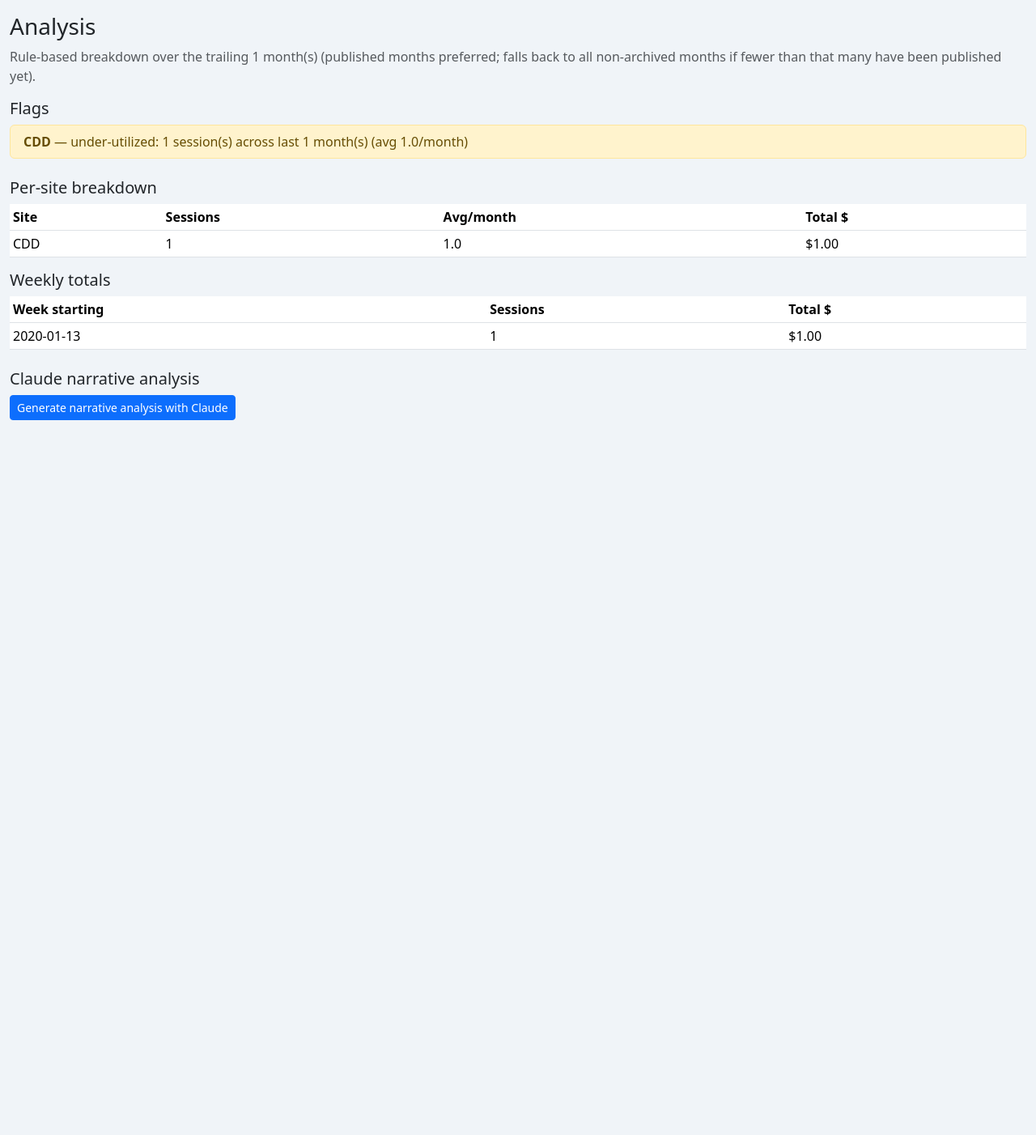
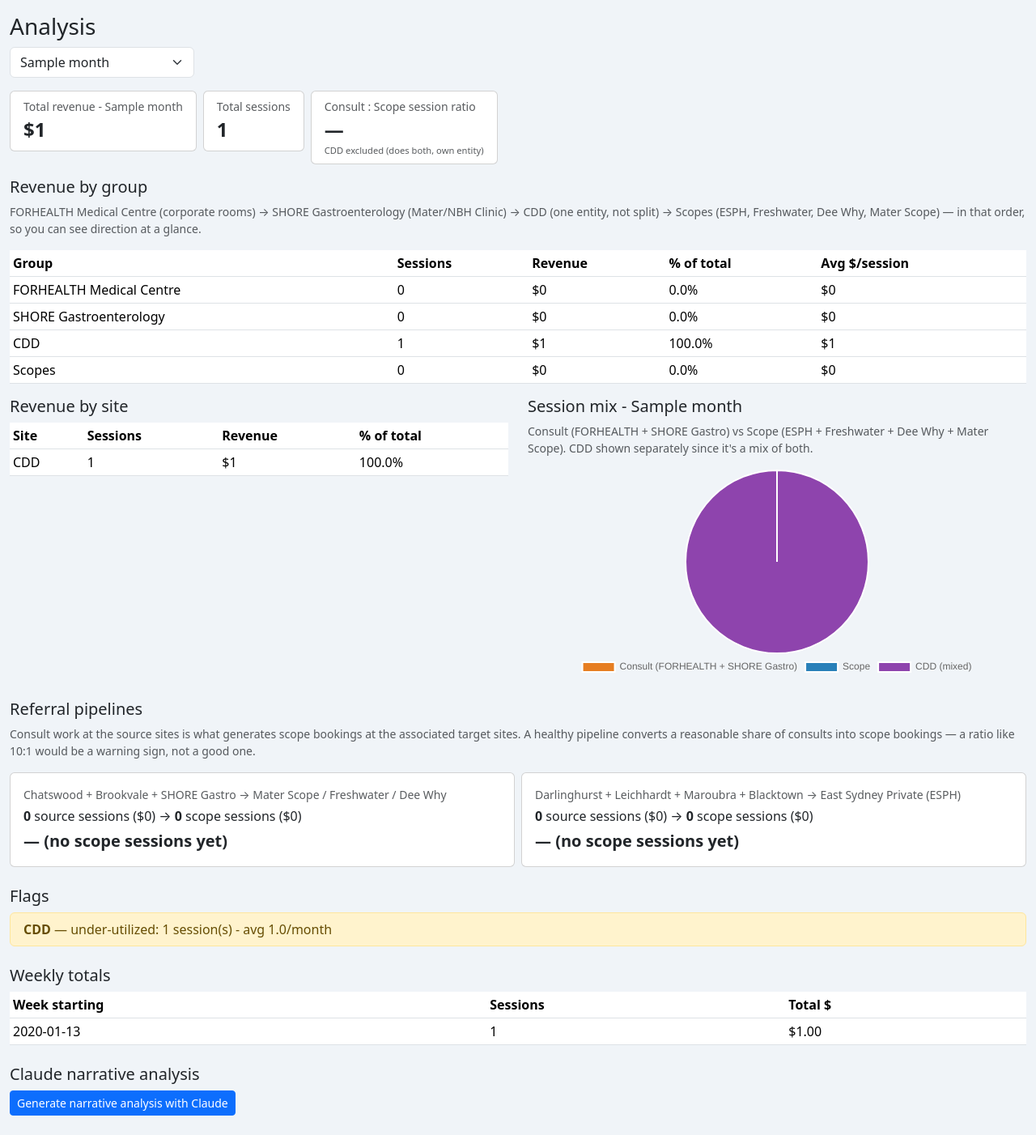
Before and after one commit to jcypowh/practice-manager, a Flask app: page /analysis in a window 1280 px wide. Shown: the part 56-1458 px from the top of the page at 81% size. Before the commit the page ends 575 px from the top, so only its background shows below. Run offline with Flask 3, Linux system fonts and the light colour scheme; data comes from the database, SQL or seed files in the repository; tables that the repository leaves empty hold one stand-in row (values such as "Sample post"); some libraries are stand-ins or nearby versions.

Commit message:
Redesign Analysis page: searchable month/year scope, revenue groups, referral pipelines
- Analysis is now scoped by a specific month or "whole year", instead of a
  rolling trailing-months window - matches the earnings/board month totals
  in excluding a boundary week's spillover days from the wrong month.
- New site grouping for revenue/session reporting: FORHEALTH Medical Centre
  (corporate rooms), SHORE Gastroenterology (Mater/NBH Clinic), CDD (one
  lumped entity, never split by activity), and Scopes (ESPH, Freshwater,
  Dee Why, plus Mater's own Scope sessions specifically - Mater's Clinic
  sessions count under SHORE Gastroenterology instead).
- Revenue-by-site and revenue-by-group tables now show % of total.
- Added a Consult:Scope session ratio and a pie chart of the session mix.
- Added two referral-pipeline metrics (community sites -> Mater/Freshwater/
  Dee Why, and community sites -> East Sydney Private) with their own
  source:target ratios, so under/over-conversion is visible at a glance.
- Claude narrative analysis prompt now explains this grouping and referral
  logic explicitly, so its commentary reasons about pipeline health rather
  than just generic utilization flags.
- Fixed a real bug hit while testing this live: Claude responses can start
  with a thinking block, so content[0] wasn't reliably the text block -
  now scans for the first text-typed block instead.

Co-Authored-By: Claude Sonnet 5 <noreply@anthropic.com>

```diff
--- a/app.py
+++ b/app.py
@@ -77,6 +77,45 @@ SEED_LOCATIONS = [
     ('Dee Why', 'scope', '#2980b9'),
 ]
 SCOPE_SITES = ['CDD', 'Mater', 'ESPH', 'Freshwater', 'Dee Why']
+
+# Four top-level groups for the Analysis page, in the display order the user wants.
+# CDD is deliberately never split by activity (it's one entity). Mater is the one site
+# that genuinely straddles two groups: its Clinic sessions are "SHORE Gastroenterology"
+# but its Scope sessions are "Scopes" - so classification must check activity first.
+GROUP_ORDER = ['FORHEALTH Medical Centre', 'SHORE Gastroenterology', 'CDD', 'Scopes']
+
+
+def classify_group(category, activity):
+    if category == 'cdd':
+        return 'CDD'
+    if activity == 'Scope':
+        return 'Scopes'
+    if category == 'shore_own':
+        return 'SHORE Gastroenterology'
+    if category == 'corporate':
+        return 'FORHEALTH Medical Centre'
+    return 'Other'
+
+
+# Referral pipelines: consult/clinic work at the "source" sites is what generates scope
+# bookings at the associated "target" sites. Used both for the on-page ratio and as
+# context fed to Claude so it understands this practice's specific referral logic.
+REFERRAL_PIPELINES = [
+    {
+        'label': 'Chatswood + Brookvale + SHORE Gastro → Mater Scope / Freshwater / Dee Why',
+        'source_sites': ['Chatswood', 'Brookvale'],
+        'source_group': 'SHORE Gastroenterology',
+        'target_sites': ['Freshwater', 'Dee Why'],
+        'target_site_activity': [('Mater', 'Scope')],
+    },
+    {
+        'label': 'Darlinghurst + Leichhardt + Maroubra + Blacktown → East Sydney Private (ESPH)',
+        'source_sites': ['Darlinghurst', 'Leichhardt', 'Maroubra', 'Blacktown'],
+        'source_group': None,
+        'target_sites': ['ESPH'],
+        'target_site_activity': [],
+    },
+]
 
 # The practice runs a perpetual 4-week rotation (Week 1-4) that is NOT tied to
 # calendar week-of-year - it just keeps cycling regardless of month boundaries.
@@ -465,71 +504,148 @@ def compute_earnings(db, month_id):
     return {'weekly': sorted(weekly.items()), 'by_site': sorted(by_site.items(), key=lambda x: -x[1]), 'total': total}
 
 
-def _compute_analysis(db):
-    trailing = int(float(cfg('analysis_trailing_months', '3') or 3))
-    under_threshold = float(cfg('utilization_flag_threshold', '1') or 1)
-    over_threshold = float(cfg('analysis_overbook_threshold', '10') or 10)
-
-    today = datetime.date.today()
-    cutoff_month = today.month - trailing
-    cutoff_year = today.year
-    while cutoff_month <= 0:
-        cutoff_month += 12
-        cutoff_year -= 1
-    cutoff_ym = cutoff_year * 100 + cutoff_month
-
-    months = db.execute("SELECT * FROM months WHERE status != 'archived' ORDER BY year, month").fetchall()
-    window_months = [m for m in months if (m['year'] * 100 + m['month']) >= cutoff_ym] or list(months)
-    published_only = [m for m in window_months if m['status'] == 'published']
-    use_months = published_only if published_only else window_months
-    month_ids = [m['id'] for m in use_months]
-    n_months = max(len(use_months), 1)
+def _compute_analysis(db, period):
+    """period is either a specific month_id (int) or the literal string 'all' (whole year -
+    every non-archived month combined). Returns one dict with everything the Analysis page
+    and the Claude narrative both need, or None if there's no data yet for that scope."""
+    ym_prefix = None
+    if period == 'all':
+        months = db.execute("SELECT * FROM months WHERE status != 'archived' ORDER BY year, month").fetchall()
+        month_ids = [m['id'] for m in months]
+        n_months = len(months) or 1
+        period_label = 'Whole year'
+    else:
+        month = db.execute('SELECT * FROM months WHERE id=?', (period,)).fetchone()
+        month_ids = [month['id']] if month else []
+        n_months = 1
+        period_label = month['label'] if month else 'Unknown month'
+        if month:
+            ym_prefix = f"{month['year']:04d}-{month['month']:02d}"
 
     if not month_ids:
-        return [], [], [], 0
+        return None
 
     placeholders = ','.join('?' * len(month_ids))
     rows = db.execute(f'''
-        SELECT l.id as location_id, l.name as location_name, b.date, b.value_override, b.slot, b.activity,
+        SELECT l.id as location_id, l.name as location_name, l.category as category,
+               b.date, b.value_override, b.slot, b.activity,
                l.default_am_value, l.default_pm_value, l.default_allday_value
         FROM blocks b JOIN locations l ON l.id = b.location_id
         WHERE b.month_id IN ({placeholders}) AND b.status != 'hold'
     ''', month_ids).fetchall()
+    if ym_prefix:
+        # A single-month view should only count that month's own days - a boundary week's
+        # spillover into the next month (e.g. August's board showing early September)
+        # belongs in that OTHER month's analysis, not here. "Whole year" has no such
+        # exclusion since every day belongs to the year regardless.
+        rows = [r for r in rows if r['date'].startswith(ym_prefix)]
 
     rates = db.execute('SELECT * FROM location_activity_rates').fetchall()
     rate_map = {(r['location_id'], r['activity']): r for r in rates}
 
-    site_counts, site_totals, weekly_totals = {}, {}, {}
+    site_counts, site_totals = {}, {}
+    site_activity_counts, site_activity_totals = {}, {}
+    group_counts, group_totals = {}, {}
+    weekly_totals = {}
+    total_sessions, total_revenue = 0, 0.0
+
     for r in rows:
         rate = rate_map.get((r['location_id'], r['activity']))
         value = _effective_value(r['value_override'], rate, r['default_am_value'],
                                   r['default_pm_value'], r['default_allday_value'], r['slot'])
-        site_counts[r['location_name']] = site_counts.get(r['location_name'], 0) + 1
-        site_totals[r['location_name']] = site_totals.get(r['location_name'], 0.0) + value
+        name = r['location_name']
+        site_counts[name] = site_counts.get(name, 0) + 1
+        site_totals[name] = site_totals.get(name, 0.0) + value
+        key = (name, r['activity'])
+        site_activity_counts[key] = site_activity_counts.get(key, 0) + 1
+        site_activity_totals[key] = site_activity_totals.get(key, 0.0) + value
+
+        group = classify_group(r['category'], r['activity'])
+        group_counts[group] = group_counts.get(group, 0) + 1
+        group_totals[group] = group_totals.get(group, 0.0) + value
+
+        total_sessions += 1
+        total_revenue += value
+
         d = datetime.date.fromisoformat(r['date'])
         monday = (d - datetime.timedelta(days=d.weekday())).isoformat()
         wk = weekly_totals.setdefault(monday, {'sessions': 0, 'value': 0.0})
         wk['sessions'] += 1
         wk['value'] += value
 
-    breakdown = []
-    for site, cnt in sorted(site_counts.items()):
-        breakdown.append({
-            'site': site, 'sessions': cnt,
+    site_breakdown = []
+    for site, rev in sorted(site_totals.items(), key=lambda x: -x[1]):
+        cnt = site_counts[site]
+        site_breakdown.append({
+            'site': site, 'sessions': cnt, 'revenue': rev,
+            'pct': round(100 * rev / total_revenue, 1) if total_revenue else 0.0,
             'avg_per_month': round(cnt / n_months, 2),
-            'total_value': site_totals.get(site, 0.0),
         })
 
+    group_breakdown = []
+    for group in GROUP_ORDER + (['Other'] if group_counts.get('Other') else []):
+        cnt = group_counts.get(group, 0)
+        rev = group_totals.get(group, 0.0)
+        group_breakdown.append({
+            'group': group, 'sessions': cnt, 'revenue': rev,
+            'pct': round(100 * rev / total_revenue, 1) if total_revenue else 0.0,
+            'avg_revenue_per_session': round(rev / cnt, 2) if cnt else 0.0,
+        })
+
+    # Scope vs consult session ratio - CDD deliberately excluded (it does both, and isn't
+    # part of either referral pipeline below), matching the user's own framing.
+    scope_sessions = group_counts.get('Scopes', 0)
+    consult_sessions = group_counts.get('FORHEALTH Medical Centre', 0) + group_counts.get('SHORE Gastroenterology', 0)
+    scope_revenue = group_totals.get('Scopes', 0.0)
+    consult_revenue = group_totals.get('FORHEALTH Medical Centre', 0.0) + group_totals.get('SHORE Gastroenterology', 0.0)
+    consult_scope_ratio = round(consult_sessions / scope_sessions, 1) if scope_sessions else None
+
+    under_threshold = float(cfg('utilization_flag_threshold', '1') or 1)
+    over_threshold = float(cfg('analysis_overbook_threshold', '10') or 10)
     flags = []
-    for b in breakdown:
+    for b in site_breakdown:
         if b['avg_per_month'] <= under_threshold:
             flags.append({'site': b['site'], 'type': 'under-utilized',
-                          'detail': f"{b['sessions']} session(s) across last {n_months} month(s) (avg {b['avg_per_month']}/month)"})
+                          'detail': f"{b['sessions']} session(s) - avg {b['avg_per_month']}/month"})
         elif b['avg_per_month'] >= over_threshold:
             flags.append({'site': b['site'], 'type': 'over-booked',
-                          'detail': f"{b['sessions']} session(s) across last {n_months} month(s) (avg {b['avg_per_month']}/month)"})
+                          'detail': f"{b['sessions']} session(s) - avg {b['avg_per_month']}/month"})
 
-    return breakdown, flags, sorted(weekly_totals.items()), n_months
+    pipelines = []
+    for p in REFERRAL_PIPELINES:
+        source_sessions = sum(site_counts.get(s, 0) for s in p['source_sites'])
+        source_revenue = sum(site_totals.get(s, 0.0) for s in p['source_sites'])
+        if p['source_group']:
+            source_sessions += group_counts.get(p['source_group'], 0)
+            source_revenue += group_totals.get(p['source_group'], 0.0)
+        target_sessions = sum(site_counts.get(s, 0) for s in p['target_sites'])
+        target_revenue = sum(site_totals.get(s, 0.0) for s in p['target_sites'])
+        for key in p['target_site_activity']:
+            target_sessions += site_activity_counts.get(key, 0)
+            target_revenue += site_activity_totals.get(key, 0.0)
+        pipelines.append({
+            'label': p['label'],
+            'source_sessions': source_sessions, 'source_revenue': source_revenue,
+            'target_sessions': target_sessions, 'target_revenue': target_revenue,
+            'ratio': round(source_sessions / target_sessions, 1) if target_sessions else None,
+        })
+
+    return {
+        'period_label': period_label,
+        'n_months': n_months,
+        'total_sessions': total_sessions,
+        'total_revenue': total_revenue,
+        'site_breakdown': site_breakdown,
+        'group_breakdown': group_breakdown,
+        'flags': flags,
+        'weekly': sorted(weekly_totals.items()),
+        'scope_sessions': scope_sessions,
+        'consult_sessions': consult_sessions,
+        'scope_revenue': scope_revenue,
+        'consult_revenue': consult_revenue,
+        'consult_scope_ratio': consult_scope_ratio,
+        'pipelines': pipelines,
+    }
 
 
 # ---------------------------------------------------------------- Board routes
@@ -994,29 +1110,41 @@ def earnings_page():
 
 # ---------------------------------------------------------------- Analysis
 
+def _resolve_period(raw, months):
+    if raw == 'all':
+        return 'all'
+    if raw and raw.isdigit():
+        return int(raw)
+    return months[0]['id'] if months else 'all'
+
+
 @app.route('/analysis')
 def analysis_page():
     db = get_db()
-    breakdown, flags, weekly, n_months = _compute_analysis(db)
-    return render_template('analysis.html', breakdown=breakdown, flags=flags, weekly=weekly,
-                           n_months=n_months, narrative=None)
+    months = db.execute("SELECT * FROM months WHERE status != 'archived' ORDER BY year DESC, month DESC").fetchall()
+    period = _resolve_period(request.args.get('period'), months)
+    data = _compute_analysis(db, period)
+    return render_template('analysis.html', data=data, months=months, period=period, narrative=None)
 
 
 @app.route('/analysis/claude', methods=['POST'])
 def analysis_claude():
     db = get_db()
-    breakdown, flags, weekly, n_months = _compute_analysis(db)
+    months = db.execute("SELECT * FROM months WHERE status != 'archived' ORDER BY year DESC, month DESC").fetchall()
+    period = _resolve_period(request.form.get('period'), months)
+    data = _compute_analysis(db, period)
     api_key = cfg('claude_api_key')
     narrative = None
     if not api_key:
         flash('Set your Claude API key in Settings first.', 'warning')
+    elif not data:
+        flash('No data for this period yet.', 'warning')
     else:
         try:
-            narrative = claude_integration.narrative_analysis(api_key, breakdown, flags, weekly, n_months)
+            narrative = claude_integration.narrative_analysis(api_key, data)
         except Exception as e:
             flash(f'Claude request failed: {e}', 'danger')
-    return render_template('analysis.html', breakdown=breakdown, flags=flags, weekly=weekly,
-                           n_months=n_months, narrative=narrative)
+    return render_template('analysis.html', data=data, months=months, period=period, narrative=narrative)
 
 
 # ---------------------------------------------------------------- Claude schedule generation
--- a/templates/analysis.html
+++ b/templates/analysis.html
@@ -2,36 +2,111 @@
 {% block title %}Analysis{% endblock %}
 {% block content %}
 <h3>Analysis</h3>
-<p class="text-muted">Rule-based breakdown over the trailing {{ n_months }} month(s) (published months preferred; falls back to all non-archived months if fewer than that many have been published yet).</p>
 
-<h5>Flags</h5>
-{% if flags %}
+<form method="get" class="mb-3">
+  <select class="form-select w-auto d-inline-block" name="period" onchange="this.form.submit()">
+    {% for m in months %}
+      <option value="{{ m.id }}" {% if period == m.id %}selected{% endif %}>{{ m.label }}</option>
+    {% endfor %}
+    <option value="all" {% if period == 'all' %}selected{% endif %}>Whole year (all months)</option>
+  </select>
+</form>
+
+{% if not data %}
+<p class="text-muted">No data for this period yet.</p>
+{% else %}
+
+<div class="row g-2 mb-3">
+  <div class="col-auto">
+    <div class="card"><div class="card-body py-2 px-3">
+      <div class="text-muted small">Total revenue - {{ data.period_label }}</div>
+      <div class="fs-4 fw-bold">${{ '%.0f'|format(data.total_revenue) }}</div>
+    </div></div>
+  </div>
+  <div class="col-auto">
+    <div class="card"><div class="card-body py-2 px-3">
+      <div class="text-muted small">Total sessions</div>
+      <div class="fs-4 fw-bold">{{ data.total_sessions }}</div>
+    </div></div>
+  </div>
+  <div class="col-auto">
+    <div class="card"><div class="card-body py-2 px-3">
+      <div class="text-muted small">Consult : Scope session ratio</div>
+      <div class="fs-4 fw-bold">{% if data.consult_scope_ratio %}{{ data.consult_scope_ratio }} : 1{% else %}—{% endif %}</div>
+      <div class="text-muted" style="font-size:.7rem;">CDD excluded (does both, own entity)</div>
+    </div></div>
+  </div>
+</div>
+
+<h5>Revenue by group</h5>
+<p class="text-muted small">FORHEALTH Medical Centre (corporate rooms) → SHORE Gastroenterology (Mater/NBH Clinic) → CDD (one entity, not split) → Scopes (ESPH, Freshwater, Dee Why, Mater Scope) — in that order, so you can see direction at a glance.</p>
+<table class="table table-sm bg-white">
+  <thead><tr><th>Group</th><th>Sessions</th><th>Revenue</th><th>% of total</th><th>Avg $/session</th></tr></thead>
+  <tbody>
+    {% for g in data.group_breakdown %}
+    <tr>
+      <td>{{ g.group }}</td>
+      <td>{{ g.sessions }}</td>
+      <td>${{ '%.0f'|format(g.revenue) }}</td>
+      <td>{{ g.pct }}%</td>
+      <td>${{ '%.0f'|format(g.avg_revenue_per_session) }}</td>
+    </tr>
+    {% endfor %}
+  </tbody>
+</table>
+
+<div class="row">
+  <div class="col-md-6">
+    <h5>Revenue by site</h5>
+    <table class="table table-sm bg-white">
+      <thead><tr><th>Site</th><th>Sessions</th><th>Revenue</th><th>% of total</th></tr></thead>
+      <tbody>
+        {% for b in data.site_breakdown %}
+        <tr><td>{{ b.site }}</td><td>{{ b.sessions }}</td><td>${{ '%.0f'|format(b.revenue) }}</td><td>{{ b.pct }}%</td></tr>
+        {% endfor %}
+      </tbody>
+    </table>
+  </div>
+  <div class="col-md-6">
+    <h5>Session mix - {{ data.period_label }}</h5>
+    <p class="text-muted small">Consult (FORHEALTH + SHORE Gastro) vs Scope (ESPH + Freshwater + Dee Why + Mater Scope). CDD shown separately since it's a mix of both.</p>
+    <canvas id="sessionMixChart" style="max-height: 260px;"></canvas>
+  </div>
+</div>
+
+<h5 class="mt-4">Referral pipelines</h5>
+<p class="text-muted small">Consult work at the source sites is what generates scope bookings at the associated target sites. A healthy pipeline converts a reasonable share of consults into scope bookings — a ratio like 10:1 would be a warning sign, not a good one.</p>
+<div class="row g-2">
+  {% for p in data.pipelines %}
+  <div class="col-md-6">
+    <div class="card"><div class="card-body">
+      <div class="small text-muted mb-1">{{ p.label }}</div>
+      <div><strong>{{ p.source_sessions }}</strong> source sessions (${{ '%.0f'|format(p.source_revenue) }}) →
+           <strong>{{ p.target_sessions }}</strong> scope sessions (${{ '%.0f'|format(p.target_revenue) }})</div>
+      <div class="fs-5 fw-bold mt-1">{% if p.ratio %}{{ p.ratio }} : 1{% else %}— (no scope sessions yet){% endif %}</div>
+    </div></div>
+  </div>
+  {% endfor %}
+</div>
+
+<h5 class="mt-4">Flags</h5>
+{% if data.flags %}
 <ul class="list-group mb-4">
-  {% for f in flags %}
+  {% for f in data.flags %}
   <li class="list-group-item list-group-item-{{ 'warning' if f.type == 'under-utilized' else 'info' }}">
     <strong>{{ f.site }}</strong> — {{ f.type }}: {{ f.detail }}
   </li>
   {% endfor %}
 </ul>
 {% else %}
-<p class="text-muted">No flags at current thresholds.</p>
+<p class="text-muted">No flags at current thresholds (adjust in Settings).</p>
 {% endif %}
-
-<h5>Per-site breakdown</h5>
-<table class="table table-sm bg-white">
-  <thead><tr><th>Site</th><th>Sessions</th><th>Avg/month</th><th>Total $</th></tr></thead>
-  <tbody>
-    {% for b in breakdown %}
-    <tr><td>{{ b.site }}</td><td>{{ b.sessions }}</td><td>{{ b.avg_per_month }}</td><td>${{ '%.2f'|format(b.total_value) }}</td></tr>
-    {% endfor %}
-  </tbody>
-</table>
 
 <h5>Weekly totals</h5>
 <table class="table table-sm bg-white">
   <thead><tr><th>Week starting</th><th>Sessions</th><th>Total $</th></tr></thead>
   <tbody>
-    {% for wk, v in weekly %}
+    {% for wk, v in data.weekly %}
     <tr><td>{{ wk }}</td><td>{{ v.sessions }}</td><td>${{ '%.2f'|format(v.value) }}</td></tr>
     {% endfor %}
   </tbody>
@@ -39,9 +114,35 @@
 
 <h5 class="mt-4">Claude narrative analysis</h5>
 <form method="post" action="{{ url_for('analysis_claude') }}" class="mb-2">
+  <input type="hidden" name="period" value="{{ period }}">
   <button class="btn btn-primary btn-sm">Generate narrative analysis with Claude</button>
 </form>
 {% if narrative %}
 <div class="card"><div class="card-body" style="white-space: pre-wrap;">{{ narrative }}</div></div>
 {% endif %}
+
+{% endif %}
 {% endblock %}
+
+{% block scripts %}
+{% if data %}
+<script src="https://cdn.jsdelivr.net/npm/chart.js@4.4.4/dist/chart.umd.min.js"></script>
+<script>
+new Chart(document.getElementById('sessionMixChart'), {
+  type: 'pie',
+  data: {
+    labels: ['Consult (FORHEALTH + SHORE Gastro)', 'Scope', 'CDD (mixed)'],
+    datasets: [{
+      data: [
+        {{ data.consult_sessions }},
+        {{ data.scope_sessions }},
+        {{ (data.group_breakdown | selectattr('group', 'equalto', 'CDD') | first).sessions if (data.group_breakdown | selectattr('group', 'equalto', 'CDD') | list) else 0 }}
+      ],
+      backgroundColor: ['#e67e22', '#2980b9', '#8e44ad']
+    }]
+  },
+  options: { plugins: { legend: { position: 'bottom' } } }
+});
+</script>
+{% endif %}
+{% endblock %}
```
Also changed, not shown: claude_integration.py (+49 -14 lines).
